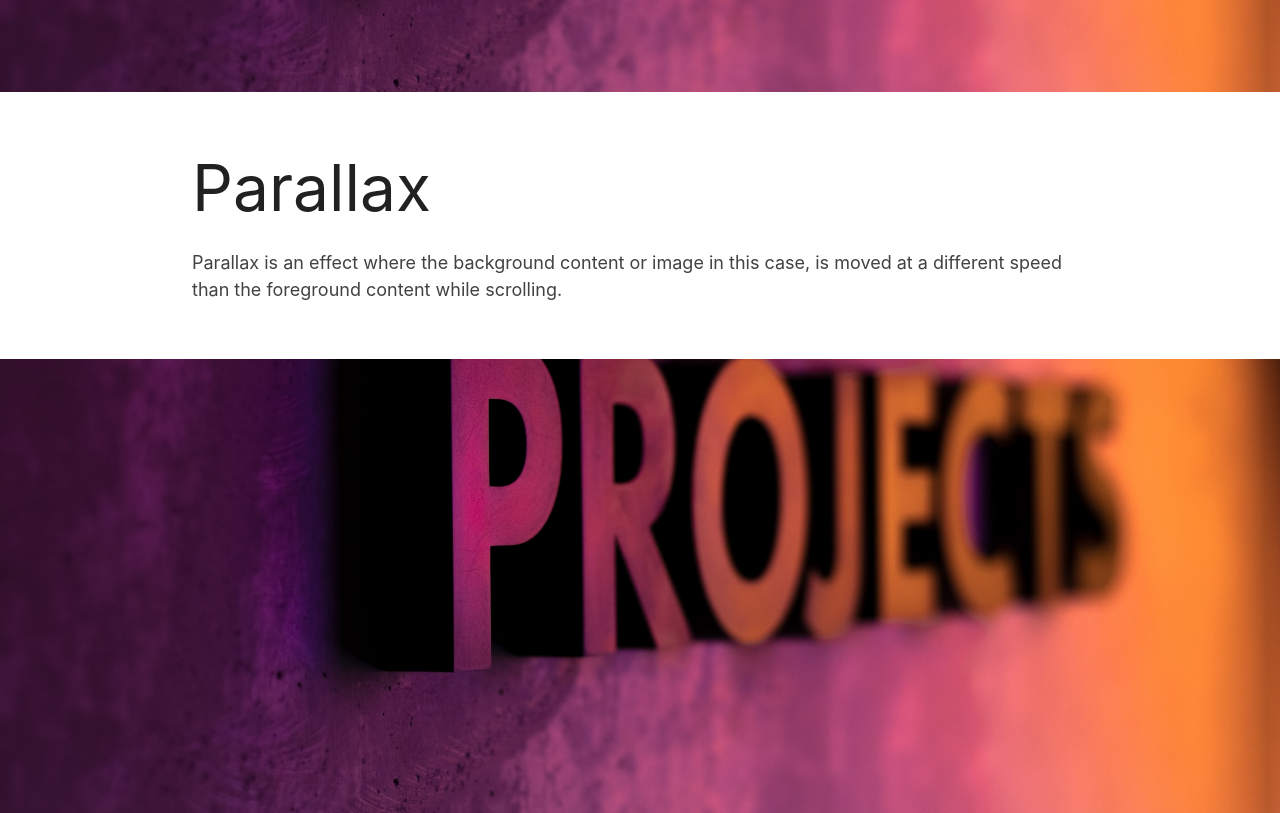
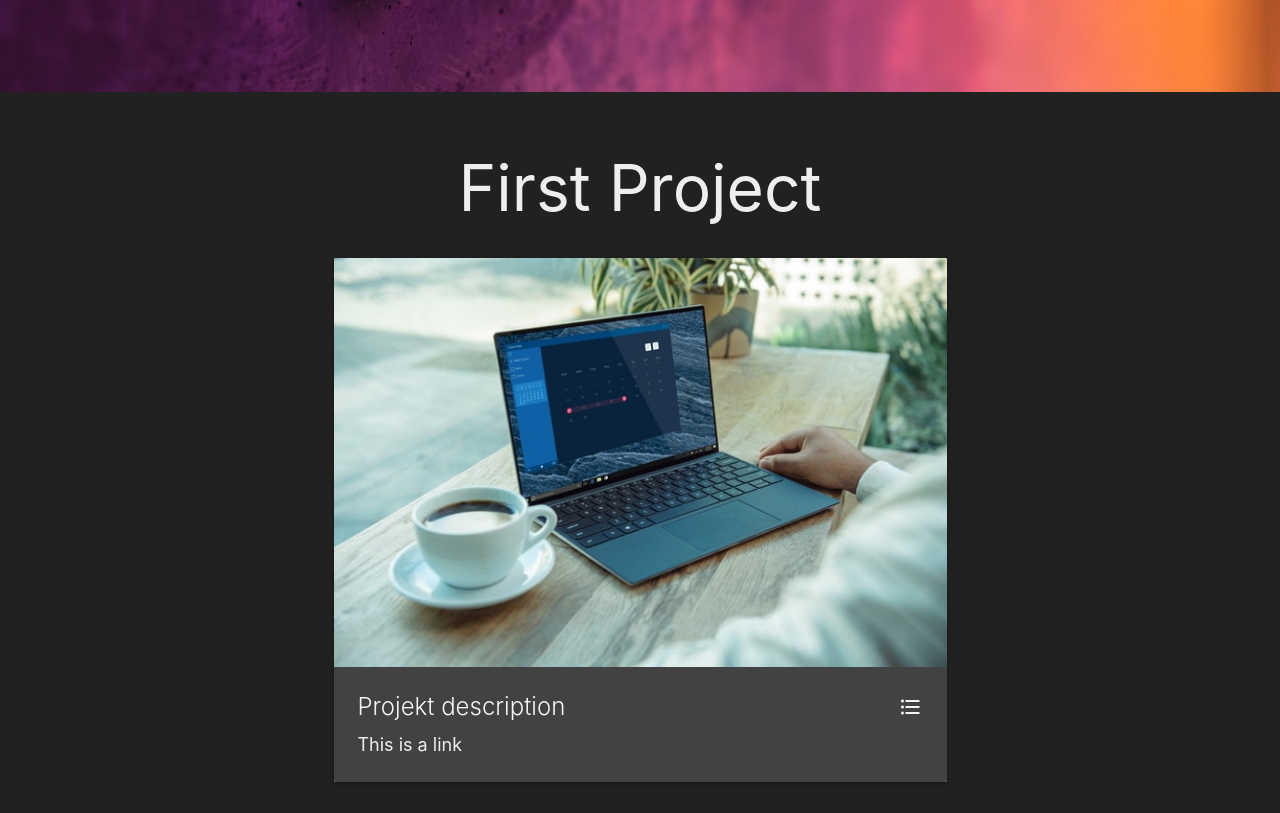
Before and after one commit to Barna-Molnar/Materialize-1, a website: page index.html in a window 1280 px wide. Shown: the part 1878-2691 px from the top of the page. Drawn offline with Linux system fonts and the light colour scheme.

Commit message:
Building out the projects section

```diff
--- a/css/index.css
+++ b/css/index.css
@@ -4,6 +4,10 @@ html {
 
 .section-nav {
     font-size: 50px !important;
+}
+
+#padding-25 {
+    padding: 25px !important;
 }
 
 #about {
--- a/index.html
+++ b/index.html
@@ -169,14 +169,40 @@
             </div>
         </div>
     </section>
-    <div class="parallax-container">
+    <div class="parallax-container scrollspy" id="projects">
         <div class="parallax "><img class="responsive-img" src="img/octavian-dan-b21Ty33CqVs-unsplash.jpg"></div>
     </div>
-    <div class="section white">
-        <div class="row container">
-            <h2 class="header">Parallax</h2>
-            <p class="grey-text text-darken-3 lighten-3">Parallax is an effect where the background content or image in this case, is moved at a different speed than the foreground content while scrolling.</p>
+    <div class="section grey darken-4">
+        <div class="row " id="padding-50">
+            <h2 class="header center grey-text text-lighten-3">First Project</h2>
+            <div class="col s12 m3"></div>
+            <div class="col s12 m6 ">
+                <div class="card">
+                    <div class="card-image waves-effect waves-block waves-light">
+                        <img class="activator" src="img/xps-8pb7Hq539Zw-unsplash.jpg">
+                    </div>
+                    <div class="card-content grey darken-3">
+                        <span class="card-title activator grey-text text-lighten-4">Projekt description<i class="material-icons right">format_list_bulleted</i></span>
+                        <p class="white-text"><a class="grey-text text-lighten-3" href="#">This is a link</a></p>
+                    </div>
+                    <div class="card-reveal grey darken-3">
+                        <span class="card-title grey-text text-lighten-2 center">Description<i class="material-icons right">close</i></span>
+                        <Here class="grey-text text-lighten-1">
+                            <p>
+                                <ol>
+                                    <li>Lorem ipsum dolor sit amet consectetur adipisicing elit. Facilis, quibusdam!</li>
+                                    <li>Lorem ipsum dolor sit amet consectetur adipisicing elit. Facilis, quibusdam!</li>
+                                    <li>Lorem ipsum dolor sit amet consectetur adipisicing elit. Facilis, quibusdam!</li>
+                                    <li>Lorem ipsum dolor sit amet consectetur adipisicing elit. Facilis, quibusdam!</li>
+                                </ol>
+
+                            </p>
+                    </div>
+                </div>
+            </div>
+            <div class="col s12 m2"></div>
         </div>
+
     </div>
     <div class="parallax-container">
         <div class="parallax"><img class="responsive-img" src="img/octavian-dan-b21Ty33CqVs-unsplash.jpg"></div>
@@ -223,6 +249,8 @@
                 indicators: false,
                 height: 900
             });
+            var scrollspy = document.querySelectorAll('.scrollspy');
+            var instances = M.ScrollSpy.init(scrollspy, {});
 
         });
     </script>
```
